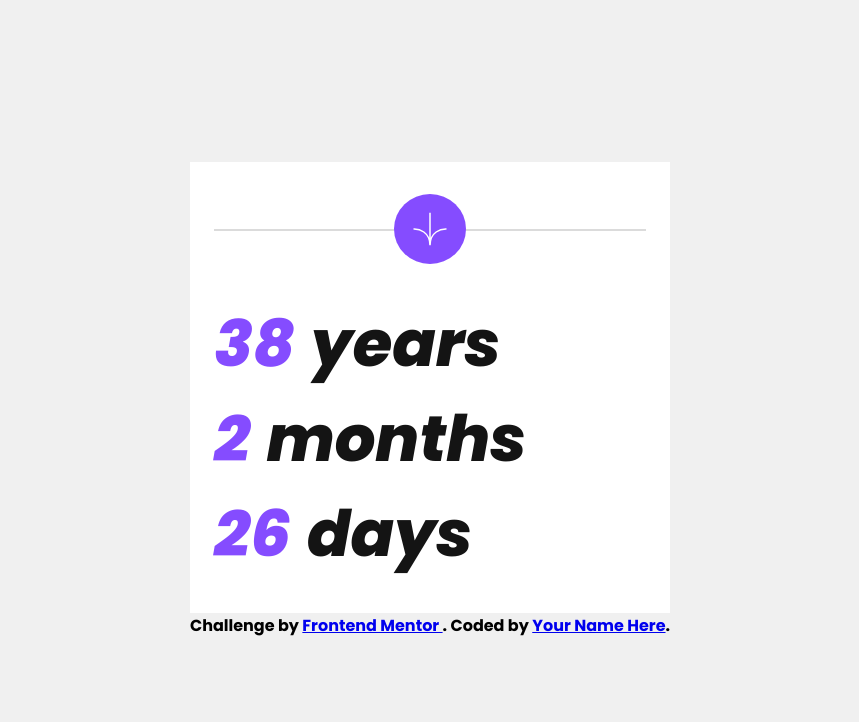
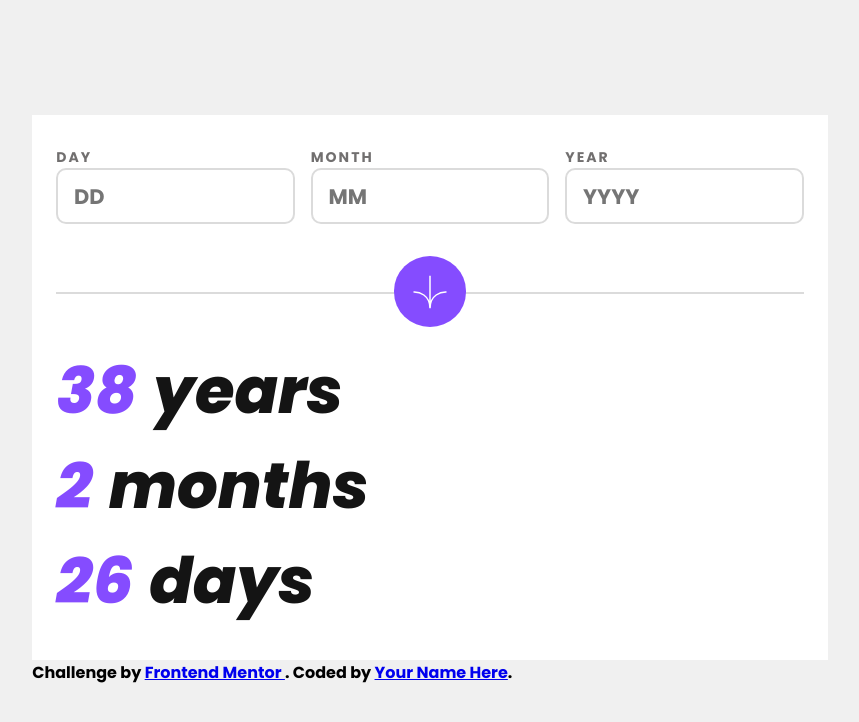
Before and after one commit to joao-lucas-dias/age-calculator-app, a React (Vite) app: page / in a window 1280 px wide. Shown: the top 722 px of the page, without its empty margins (210-1069 px from the left). Built offline with nearby package versions, Linux system fonts and the light colour scheme.

Commit message:
Add form inputs

```diff
--- a/src/App.module.css
+++ b/src/App.module.css
@@ -1,6 +1,6 @@
 .wrapper {
   display: grid;
-  grid-row-gap: 2em;
+  grid-row-gap: 1em;
   padding: 2em 1.5em;
 
   background-color: var(--color-neutral-lightest);
--- a/src/App.tsx
+++ b/src/App.tsx
@@ -1,13 +1,11 @@
 import classes from "./App.module.css";
 import AgeDisplay from "./components/AgeDisplay/AgeDisplay";
-import Button from "./components/Button/Button";
 import Form from "./components/Form/Form";
 
 const App = () => {
 	return (
 		<div className={classes.wrapper}>
-			{/* <Form /> */}
-			<Button />
+			<Form />
 			<AgeDisplay />
 		</div>
 	);
--- a/src/components/Button/Button.tsx
+++ b/src/components/Form/Button/Button.tsx
@@ -4,14 +4,14 @@ const Button = () => {
 	return (
 		<div className={classes.wrapper}>
 			<span className={classes.line}></span>
-			<button className={classes.button}>
+			<button className={classes.button} type="submit">
 				<svg
 					xmlns="http://www.w3.org/2000/svg"
 					width="46"
 					height="44"
 					viewBox="0 0 46 44"
 				>
-					<g fill="none" stroke="#FFF" stroke-width="2">
+					<g fill="none" stroke="#FFF" strokeWidth="2">
 						<path d="M1 22.019C8.333 21.686 23 25.616 23 44M23 44V0M45 22.019C37.667 21.686 23 25.616 23 44" />
 					</g>
 				</svg>
--- a/src/components/Form/Form.module.css
+++ b/src/components/Form/Form.module.css
@@ -1,25 +1,4 @@
 .wrapper {
-  display: flex;
-  justify-content: space-between;
-  gap: 1.5em;
+  display: grid;
+  grid-row-gap: 2em;
 }
-
-.wrapper > * {
-  width: calc(100% / 3);
-}
-
-.label {
-  font-size: 24px;
-  text-transform: uppercase;
-  color: var(--color-neutral-dark);
-}
-
-.input {
-  width: min-content;
-  padding: .5em;
-  font-size: 32px;
-  border-radius: 5px;
-  border: 1px solid var(--color-neutral-dark);
-  color: var(--color-neutral-darkest);
-  background-color: var(--color-neutral-lightest);
-}
--- a/src/components/Form/Form.tsx
+++ b/src/components/Form/Form.tsx
@@ -1,21 +1,20 @@
+import { FormEvent } from "react";
+import Button from "./Button/Button";
 import classes from "./Form.module.css";
+import Inputs from "./Inputs/Inputs";
 
 const Form = () => {
+	const formSubmitHandler = (event: FormEvent) => {
+		event.preventDefault();
+
+		console.log("Submit");
+	}
+
 	return (
-		<div className={classes.wrapper}>
-			<span className={classes.input_wrapper}>
-        <p className={classes.label}>Day</p>
-				<input className={classes.input} type="number" placeholder="DD" />
-			</span>
-			<span className={classes.input_wrapper}>
-        <p className={classes.label}>Month</p>
-				<input className={classes.input} type="number" placeholder="MM" />
-			</span>
-			<span className={classes.input_wrapper}>
-        <p className={classes.label}>Year</p>
-				<input className={classes.input} type="number" placeholder="YYYY" />
-			</span>
-		</div>
+		<form className={classes.wrapper} onSubmit={formSubmitHandler}>
+			<Inputs />
+			<Button />
+		</form>
 	);
 };
 
--- /dev/null
+++ b/src/components/Form/Inputs/Inputs.module.css
@@ -0,0 +1,30 @@
+.wrapper {
+  display: flex;
+  gap: 1em;
+}
+
+.wrapper > * {
+  flex: 1;
+}
+
+.label {
+  font-size: 14px;
+  text-transform: uppercase;
+  letter-spacing: 2px;
+  color: var(--color-neutral-dark);
+}
+
+.input {
+  width: 100%;
+  padding: .5em .75em;
+
+  font-size: 21px;
+  border-radius: 10px;
+  border: 2px solid var(--color-neutral-light);
+  color: var(--color-neutral-darkest);
+  background-color: var(--color-neutral-lightest);
+}
+
+.input::placeholder {
+  font-size: 21px;
+}
--- /dev/null
+++ b/src/components/Form/Inputs/Inputs.tsx
@@ -0,0 +1,50 @@
+import classes from "./Inputs.module.css";
+
+const Inputs = () => {
+	return (
+		<div className={classes.wrapper}>
+			<span>
+				<p className={classes.label}>Day</p>
+				<p>
+					<input
+						className={classes.input}
+						type="number"
+						placeholder="DD"
+						min={1}
+						step={1}
+						max={31}
+						required
+					/>
+				</p>
+			</span>
+			<span>
+				<p className={classes.label}>Month</p>
+				<p>
+					<input
+						className={classes.input}
+						type="number"
+						placeholder="MM"
+						min={1}
+						step={1}
+						max={12}
+						required
+					/>
+				</p>
+			</span>
+			<span>
+				<p className={classes.label}>Year</p>
+				<p>
+					<input
+						className={classes.input}
+						type="number"
+						placeholder="YYYY"
+						step={1}
+						required
+					/>
+				</p>
+			</span>
+		</div>
+	);
+};
+
+export default Inputs;
```
Also changed, not shown: src/components/Form/Button/Button.module.css (renamed from src/components/Button/Button.module.css).
